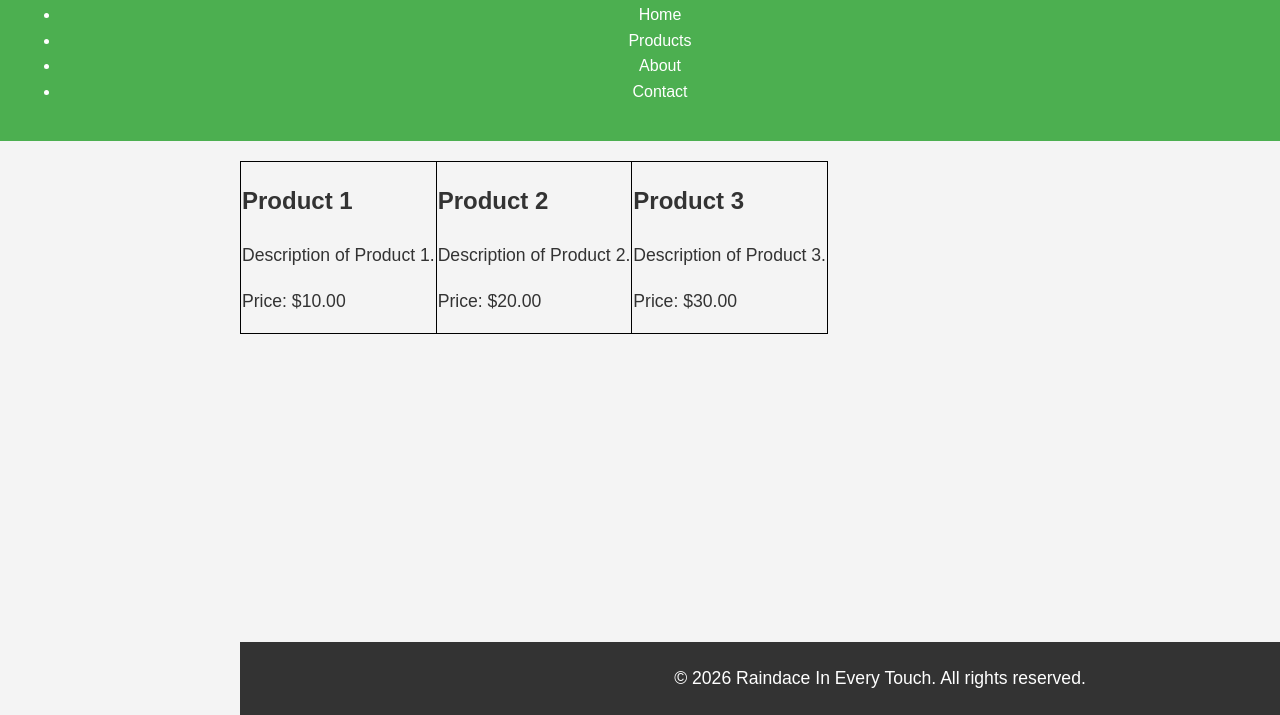
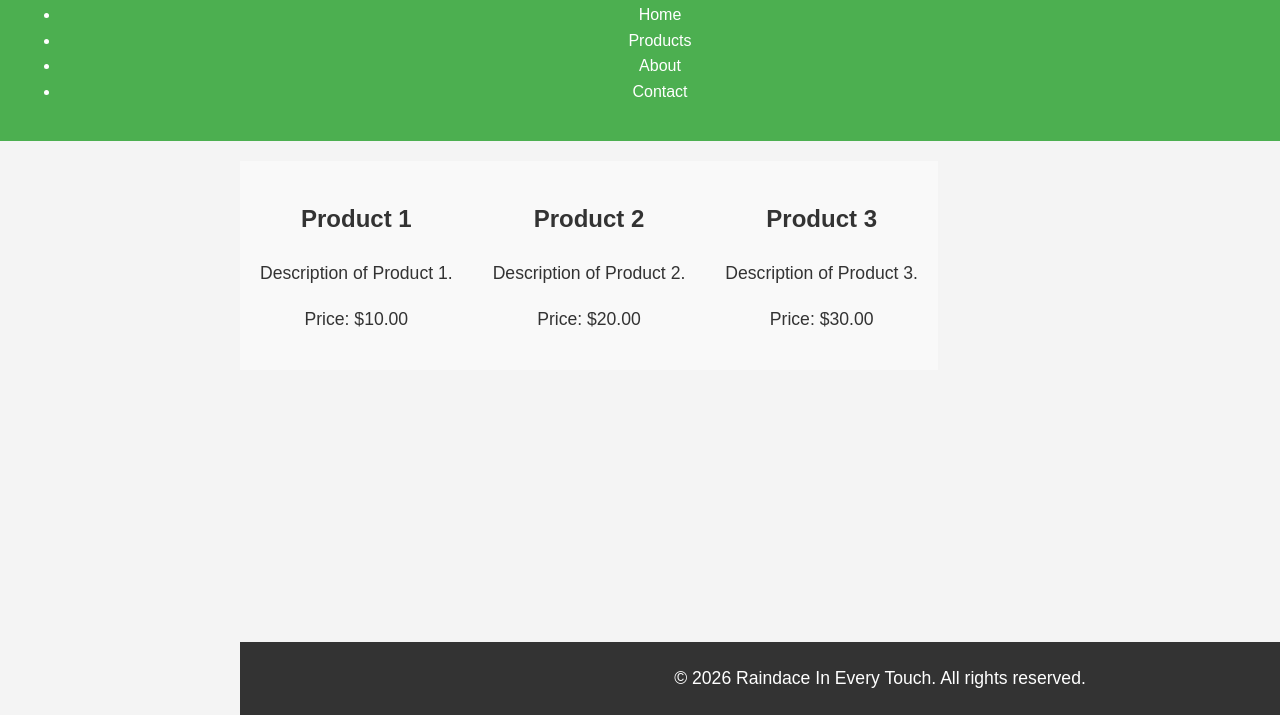
Before and after one commit to reatiledipheko/mygithub, a plain HTML site: page Products.html in a window 1280 px wide. Shown: the part 85-800 px from the top of the page. Drawn offline with Linux system fonts and the light colour scheme.

Commit message:
Fix CSS syntax and enhance styles
Corrected CSS syntax errors and improved styling.

```diff
--- a/style.css
+++ b/style.css
@@ -36,9 +36,28 @@ main img {
     margin: 10px auto;
     text-align:  right;
 }
-table, td {
-    border: 1px solid black;
+table {
+    weight: 80%
+    margin: auto;
     border-collapse: collapse;
+}
+th {
+    font-size: 24px;
+    padding: 20px ;
+}
+td {
+    border: 1px solid black #ddd;
+    padding: 20px;
+    text-align: center;
+    background-color: #f9f9f9;
+    border-collapse: collapse;
+}
+td:hover {
+    background-color: #e8f5e9;
+}
+h2 {
+    text-align: center;
+    margin-top: 40px:
 }
 footer {
     background-color: #333;
```
